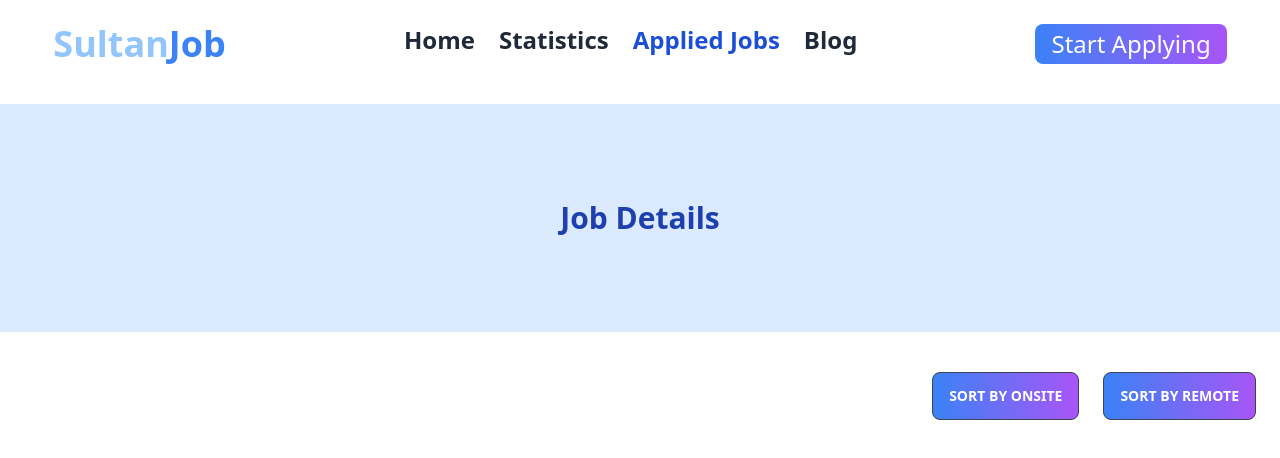
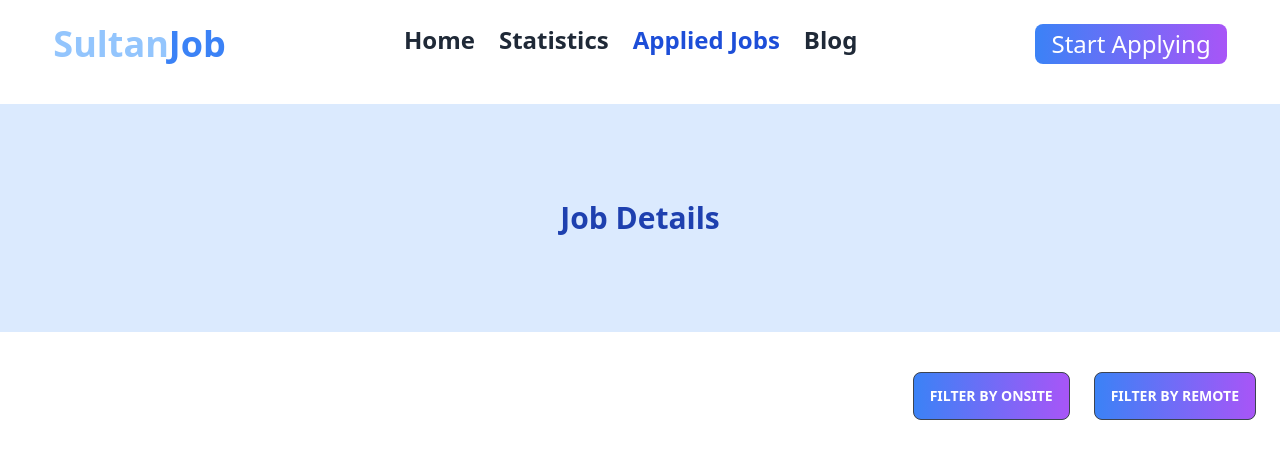
Before and after one commit to md-sofiul-alam/sultans-job, a React (Vite) app: page /applied in a window 1280 px wide. Shown: the top 458 px of the page. Built offline with nearby package versions, Linux system fonts and the light colour scheme.

Commit message:
Sor tby changed to Filter by functioly

```diff
--- a/src/components/Applied.jsx
+++ b/src/components/Applied.jsx
@@ -6,33 +6,45 @@ import AppliedJob from "./AppliedJob";
 const Applied = () => {
   const loadedData = useLoaderData();
   const [appliedJobData, setAppliedJobData] = useState([]);
-  const [sort, setSort] = useState(1);
-  const [open, setOpen] = useState(true);
-  const isOpen = () => setOpen(!open);
 
   useEffect(() => {
     const storedappliedJobData = getAppliedJob();
     const appliedJob = [];
     for (const id in storedappliedJobData) {
       const addedJob = loadedData.find((job) => job.id === id);
-      if (addedJob && sort === 1) {
+      if (addedJob) {
         appliedJob.push(addedJob);
         setAppliedJobData(appliedJob);
-      } else if (addedJob && sort === 2) {
-        appliedJob.push(addedJob);
-        setAppliedJobData(
-          appliedJob.sort((a, b) => (a.jobtype > b.jobtype ? 1 : -1))
-        );
-      } else if (addedJob && sort === 3) {
-        appliedJob.push(addedJob);
-        setAppliedJobData(
-          appliedJob.sort((a, b) => (a.jobtype > b.jobtype ? -1 : 1))
-        );
       }
     }
-  }, [sort]);
-  const sortByOnsite = () => setSort(2);
-  const sortByRemote = () => setSort(3);
+
+  }, []);
+  const sortByOnsite = () => {
+    const storedappliedJobData = getAppliedJob();
+    const appliedJob = [];
+    for (const id in storedappliedJobData) {
+      const addedJob = loadedData.find((job) => job.id === id);
+      if (addedJob) {
+        appliedJob.push(addedJob);
+        const filterByOnsite = appliedJob.filter(job=>job.jobtype==="Onsite")
+        setAppliedJobData(filterByOnsite);
+      }
+    }
+
+  };
+  const sortByRemote = () => {
+    const storedappliedJobData = getAppliedJob();
+    const appliedJob = [];
+    for (const id in storedappliedJobData) {
+      const addedJob = loadedData.find((job) => job.id === id);
+      if (addedJob) {
+        appliedJob.push(addedJob);
+        const filterByRemote = appliedJob.filter(job=>job.jobtype==="Remote")
+        setAppliedJobData(filterByRemote);
+      }
+    }
+
+  };
   return (
     <div className="container relative mx-auto">
       <h1 className="text-3xl font-bold bg-blue-100 text-blue-800 text-center mt-10 py-24 content-center">
@@ -40,9 +52,9 @@ const Applied = () => {
       </h1>
       <div className="mt-10 flex justify-end mr-6 gap-6">
         <button className="btn bg-gradient-to-r from-blue-500 to-purple-500" onClick={sortByOnsite}>
-          Sort By Onsite
+          Filter By Onsite
         </button>
-        <button className="btn bg-gradient-to-r from-blue-500 to-purple-500" onClick={sortByRemote}>Sort By Remote</button>
+        <button className="btn bg-gradient-to-r from-blue-500 to-purple-500" onClick={sortByRemote}>Filter By Remote</button>
       </div>
       <div>
         {appliedJobData.map((job) => (
--- a/src/components/Featuresjob.jsx
+++ b/src/components/Featuresjob.jsx
@@ -16,7 +16,7 @@ const Featuresjob = ({props}) => {
 
             </div>
             <div className='flex justify-center'>
-            <button className={`bg-gradient-to-r from-blue-500 to-purple-500 text-xl py-2 px-4 rounded-md mx-auto text-white ${more && "hidden"}`} onClick={seeMore}>See More</button>
+            <button className={`bg-gradient-to-r from-blue-500 to-purple-500 text-xl py-2 px-4 rounded-md mx-auto text-white ${more && "hidden"}`} onClick={seeMore}>See All</button>
             </div>
         </div>
     );
```
